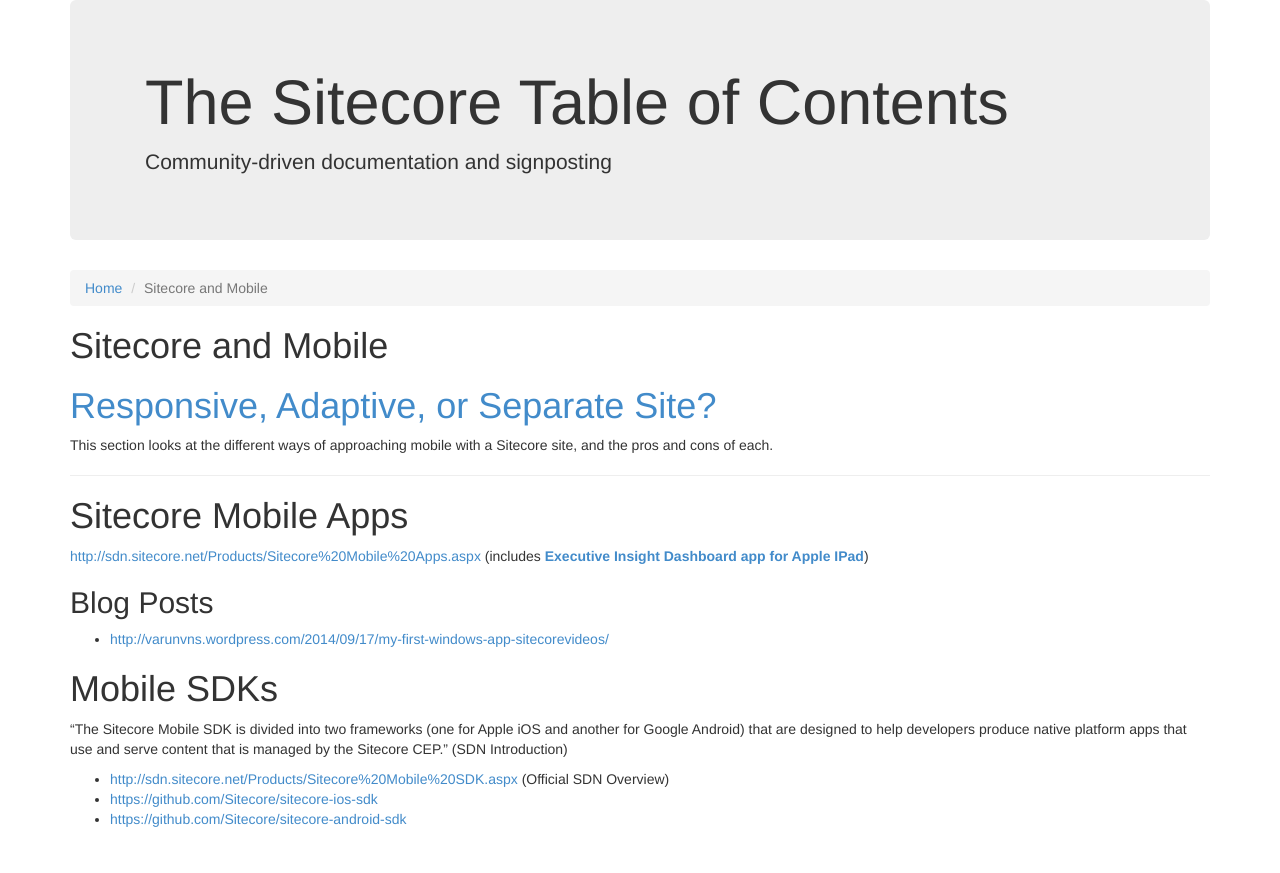
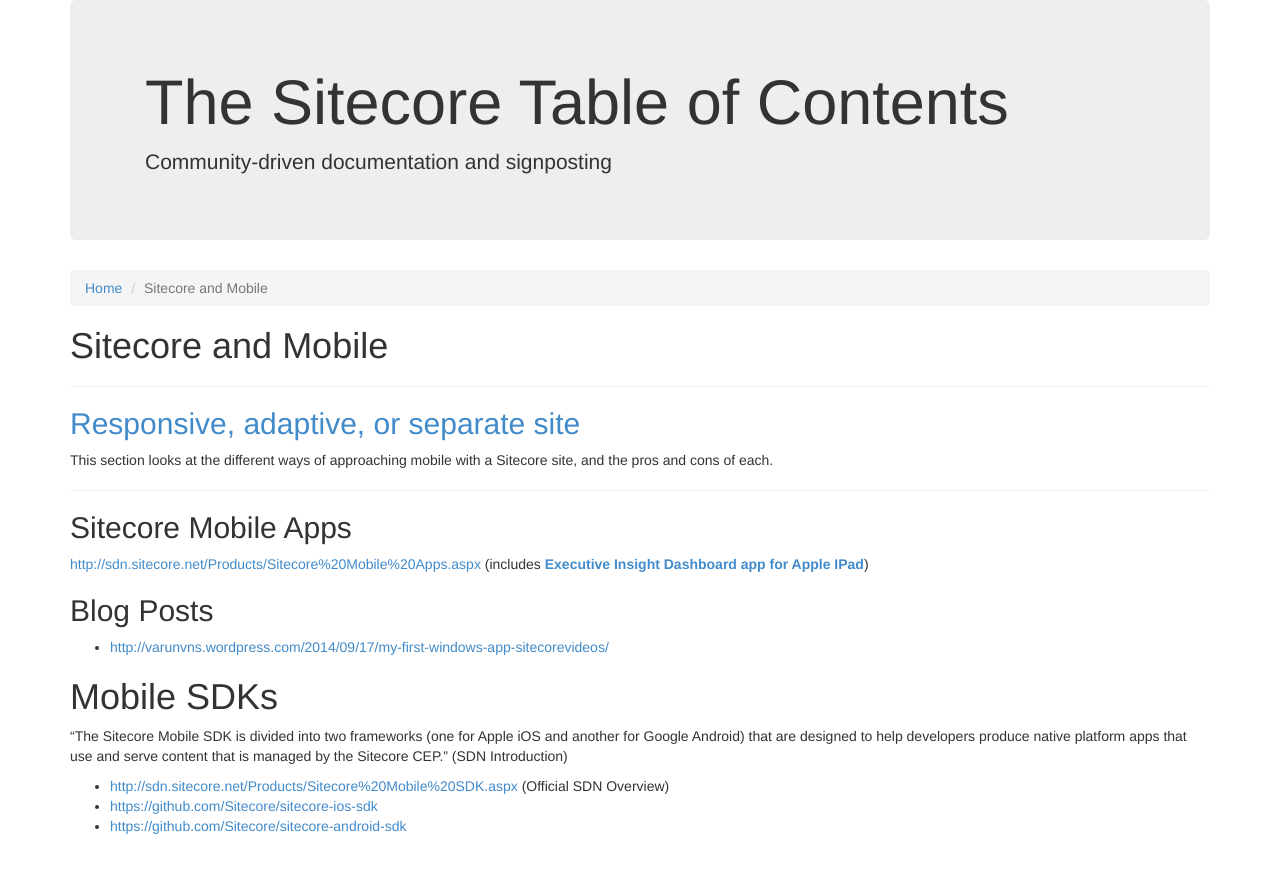
Before and after one commit to Sitecore-Community/docs, a Jekyll site: the page built from documentation/Mobile/index.md, in a window 1280 px wide. Shown: the top 873 px of the page. Built offline with Jekyll 4.4.1, drawn with Linux system fonts in a browser that asks for light colours; nearby versions of some CDN libraries.

Commit message:
Spelling error.

```diff
--- a/documentation/Mobile/index.md
+++ b/documentation/Mobile/index.md
@@ -5,13 +5,15 @@
 
 # Sitecore and  Mobile
 
-# [Responsive, Adaptive, or Separate Site?](/docs/documentation/mobile/responsive-adaptive-separate-site.html)
+---------------------------------------
+
+## [Responsive, adaptive, or separate site](/docs/documentation/mobile/responsive-adaptive-separate-site.html)
 
 This section looks at the different ways of approaching mobile with a Sitecore site, and the pros and cons of each.
 
 ---------------------------------------
 
-# Sitecore Mobile Apps
+## Sitecore Mobile Apps
 
 [http://sdn.sitecore.net/Products/Sitecore%20Mobile%20Apps.aspx](http://sdn.sitecore.net/Products/Sitecore%20Mobile%20Apps.aspx) (includes [**Executive Insight Dashboard app for Apple IPad**](http://sdn.sitecore.net/Products/Sitecore%20Mobile%20Apps/Apple%20iOS%20Apps/Executive%20Insight%20Dashboard%20app%20for%20Apple%20iPad.aspx))
 
```
